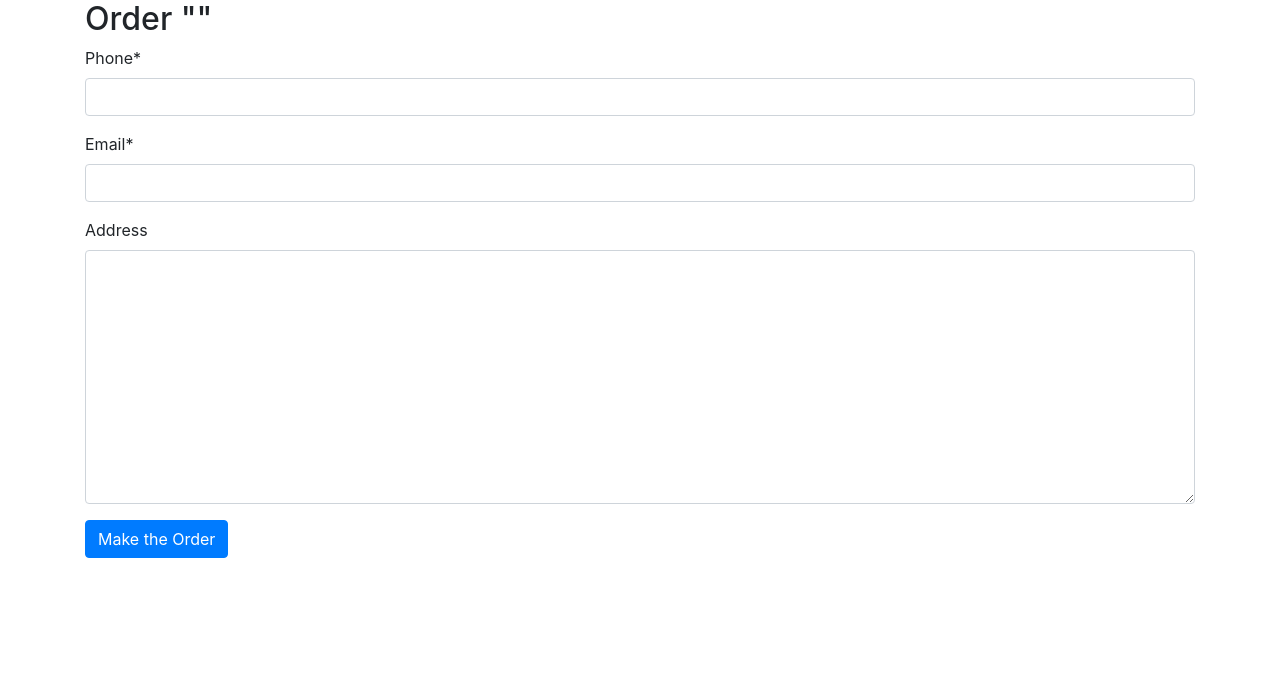
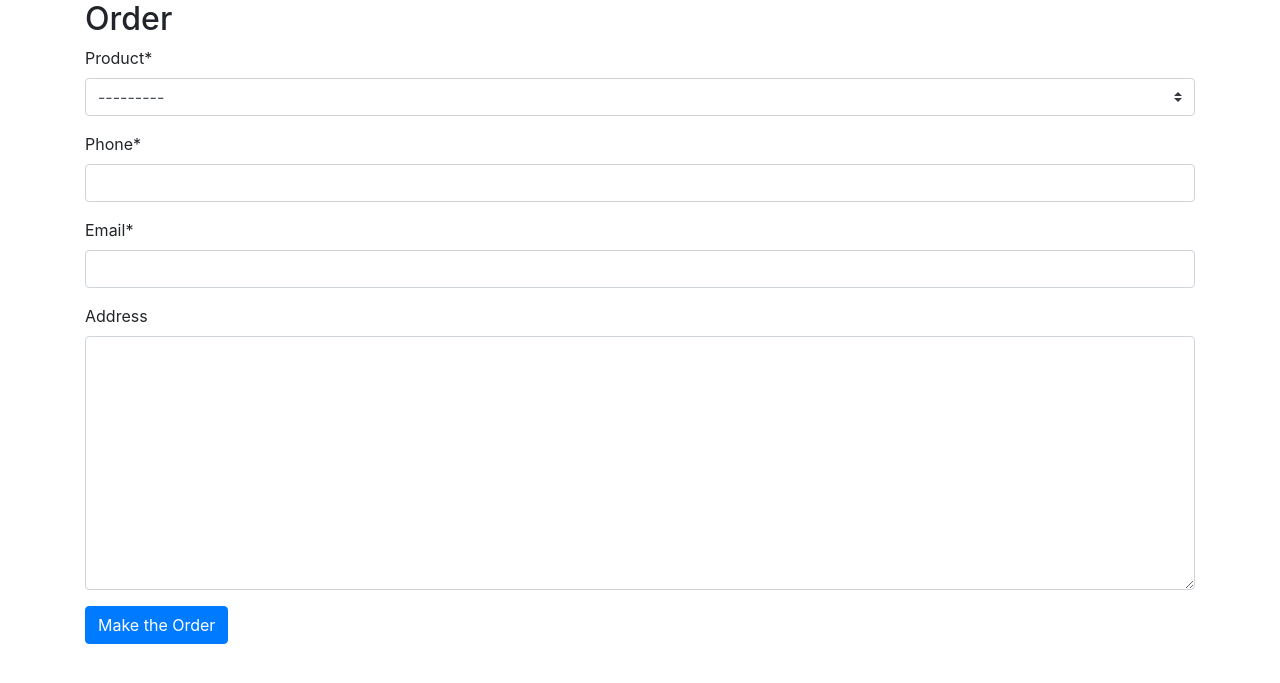
Before and after one commit to elena-luzgina/DAShop, a Django app: template shop/templates/product-order.html in a window 1280 px wide. Shown: the top 683 px of the page. Run offline with Django 3.2, Linux system fonts and the light colour scheme; the template is opened without the code that fills it: values that come from a table or form of the project are taken from there, others are empty; some libraries are stand-ins or nearby versions.

Commit message:
order the product

```diff
--- a/shop/forms.py
+++ b/shop/forms.py
@@ -13,4 +13,4 @@
 
     class Meta:
         model = Order
-        fields = ['phone', 'email', 'address']
+        fields = ['product', 'phone', 'email', 'address']
--- a/shop/templates/product-details.html
+++ b/shop/templates/product-details.html
@@ -6,7 +6,7 @@
 
     <div class="row row cols-1">
         <div class="col">
-            <a href="{% url 'product_order' product.id %}" class="btn btn-link">Back to the Product Category</a>
+            <a href="{% url 'categories' %}" class="btn btn-link">Back to Categories</a>
         </div>
     </div>
 
@@ -20,7 +20,7 @@
     <div class="row row-cols-3">
         <div class="col">{{ product.name }}</div>
         <div class="col">{{ product.price }}</div>
-        <div class="col">{{ product.description }}</div>
+        <div class="col">{{ product.description | safe }}</div>
     </div>
 
     <div class="row row cols-1">
--- a/shop/templates/product-order.html
+++ b/shop/templates/product-order.html
@@ -4,6 +4,6 @@
 {% block title %}New Order{% endblock %}
 
 {% block content %}
-    <h2>Order "{{ order.product.name }}"</h2>
+    <h2>Order</h2>
     {% crispy form %}
 {% endblock %}
--- a/shop/templates/products.html
+++ b/shop/templates/products.html
@@ -23,7 +23,7 @@
         <div class="row row-cols-4">
             <div class="col">{{ product.name }}</div>
             <div class="col">{{ product.price }}</div>
-            <div class="col">{{ product.description }}</div>
+            <div class="col">{{ product.description | safe }}</div>
             <div class="col">
                 <a href="{% url 'product_details' product.id %}" class="btn btn-link">View</a>
             </div>
--- a/shop/urls.py
+++ b/shop/urls.py
@@ -4,6 +4,6 @@
 urlpatterns = [
     path('', CategoryListView.as_view(), name='categories'),
     path('category/<int:category_id>/products', ProductListView.as_view(), name='products'),
-    path('category/<int:category_id>/product/<int:product_id>', ProductDetailsView.as_view(), name='product_details'),
-    path('category/<int:category_id>/product/<int:product_id>/order', OrderCreateView.as_view(), name='product_order')
+    path('product/<int:product_id>', ProductDetailsView.as_view(), name='product_details'),
+    path('product/<int:product_id>/order', OrderCreateView.as_view(), name='product_order')
 ]
```
Also changed, not shown: shop/views.py (+7 -4 lines).
